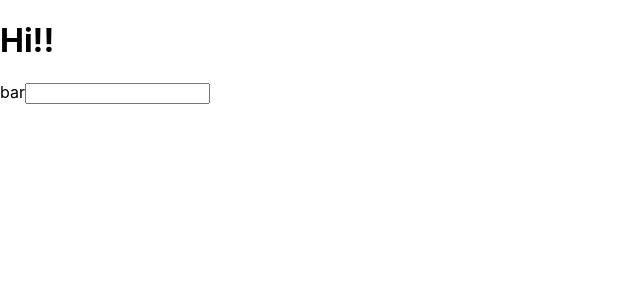
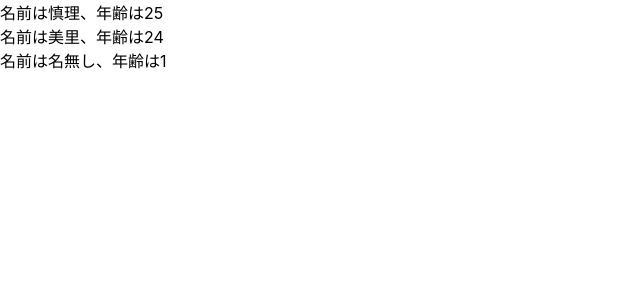
Before and after one commit to bcn0024/practice-udemy-react-redux-crud-application, a React (Create React App) app: page / in a window 1280 px wide. Shown: the top 300 px of the page, without its empty margins (0-640 px from the left). Built offline with nearby package versions, Linux system fonts and the light colour scheme.

Commit message:
About  props and maps

```diff
--- a/src/App.js
+++ b/src/App.js
@@ -1,52 +1,33 @@
 import React, { Component } from 'react';
 // Reactはjsxを使う時にトランスパイルするのに必要になる
+
+// 🌸propsとはコンポーネントの属性のこと ex)props.nameやprop.ageなどあるデータ(文字列、配列、オブジェクトなど)の属性を参照できるもの、{}で渡す。
 
 // クラスコンポーネント
 class App extends Component {
   render() {
-    const greeting = <span>Hi!!</span>
-    // {}でjsxの中に変数も使用できる
-    const dom = <h1 className='foo'>{greeting}</h1>
-
-    // return返すjsxは１つでないといけない＝意図しないdivタグが生じる
-    // return (
-    //   <div>
-    //     {dom}
-    //     <label htmlFor='bar'>bar</label>
-    //     <input type='text' onChange={() => {console.log('OK')}} />
-    //   </div>
-    // )
-    // 🌸React.Fragment(意図しないdivタグをつけない方法)🌸
+    const profiles = [
+      { name: '慎理', age: '25'},
+      { name: '美里', age: '24'},
+      { name: '名無し' }
+    ]
     return (
       <React.Fragment>
-        {dom}
-        <label htmlFor='bar'>bar</label>
-        <input type='text' onChange={() => {console.log('OK')}} />
+        {profiles.map((profile, index) => {
+          return <User key={index} name={profile.name} age={profile.age}/>
+        })}
       </React.Fragment>
     )
-    // 🌟<React.Fragment>で意図しないdivタグを消すことができる
   }
-  // jsxはbabelによって下にトランスパイルされる
-  // render(){
-  //   return React.createElement(
-  //     'div',
-  //     null,
-  //     "Hello World"
-  //   );
-  // }
 }
 
-// 🌸ファンクション(関数)コンポーネント🌸
-// const App =  () => {
-//   return (
-//     <div>
-//       <Cat />
-//     </div>
-//   )
-// }
+const User = (props) => {
+return <div>名前は{props.name}、年齢は{props.age}</div>
+}
 
-// const Cat = () => {
-//   return <div>Meow</div>
-// }
+// propsを受け取るコンポーネントに表示するデフォルトなどに使用できる
+User.defaultProps = {
+  age: 1
+}
 
 export default App;
```
